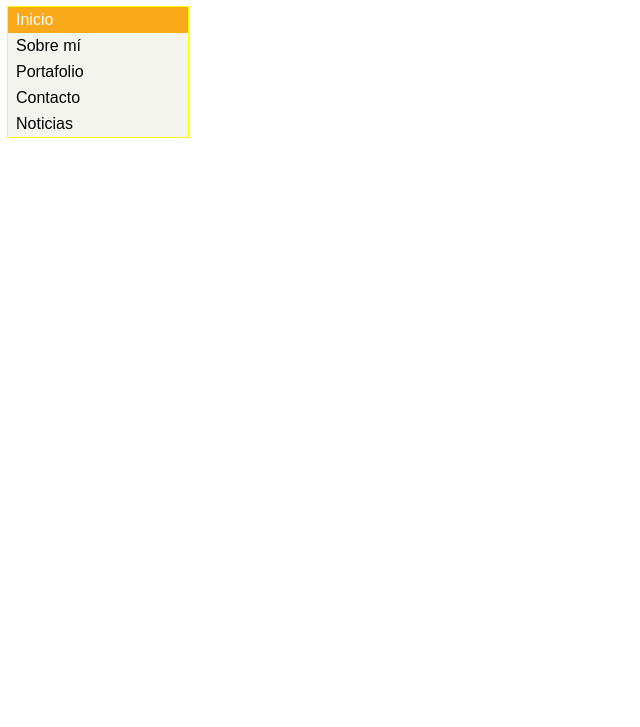
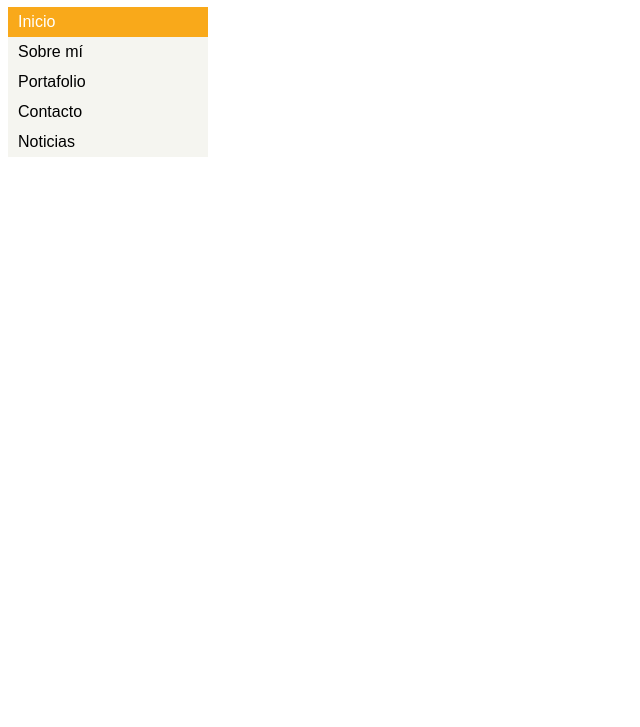
Before and after one commit to Yelitza3125/proyecto-menu-vertical, a plain HTML site: page index.html in a window 1280 px wide. Shown: the part 73-800 px from the top of the page, without its empty margins (0-640 px from the left). Drawn offline with Linux system fonts and the light colour scheme.

Commit message:
Aumentando line-height entre cada elemento de la lista

```diff
--- a/css/main.css
+++ b/css/main.css
@@ -10,12 +10,12 @@ body {
 }
 
 ul {
-    outline: 1px solid yellow;
+   /* outline: 1px solid yellow; */
     list-style: none;
     margin: 0;
     padding: 0;
-    width: 180px;
-    line-height: 26px;
+    width: 200px;
+    line-height: 30px;
 }
 
 li {
@@ -32,7 +32,7 @@ a {
     display: block;
     text-decoration: none;
     color: #000;
-    padding-left: 8px;
+    padding-left: 10px;
 
 }
 
```
